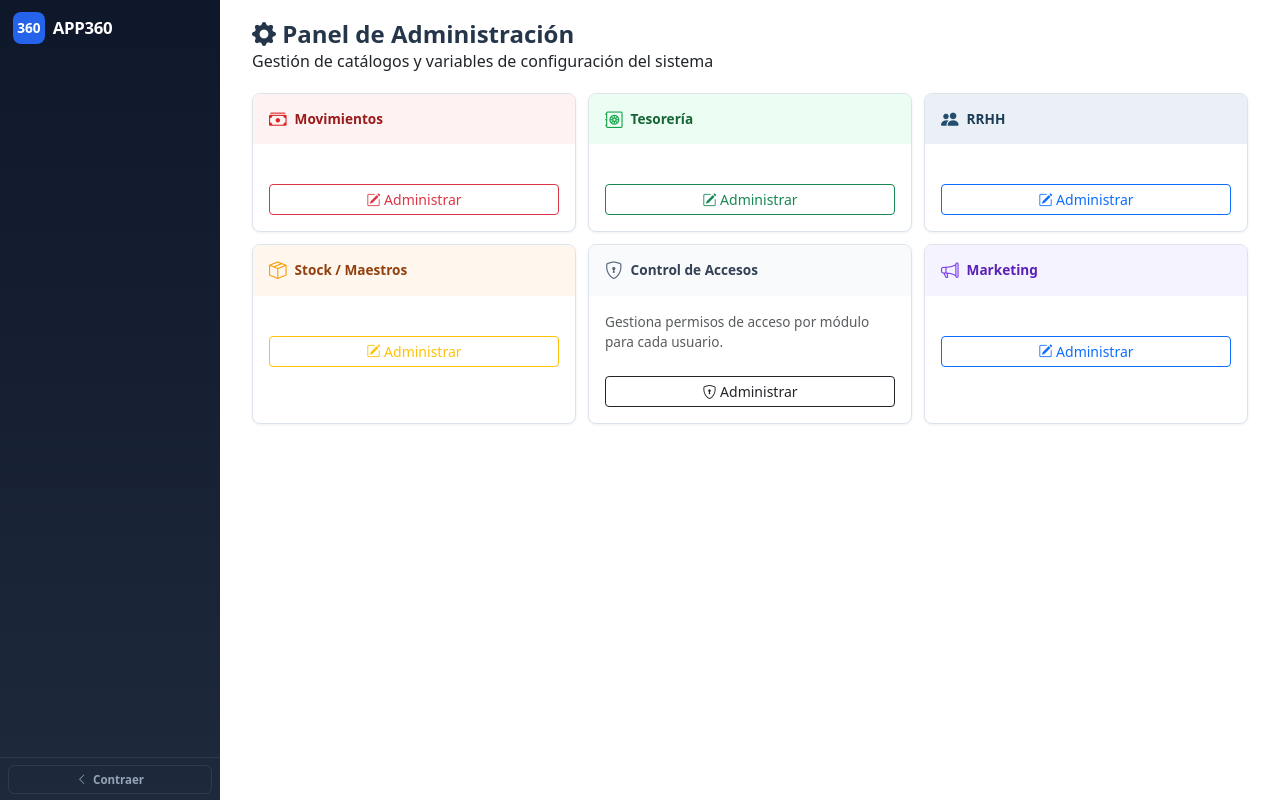
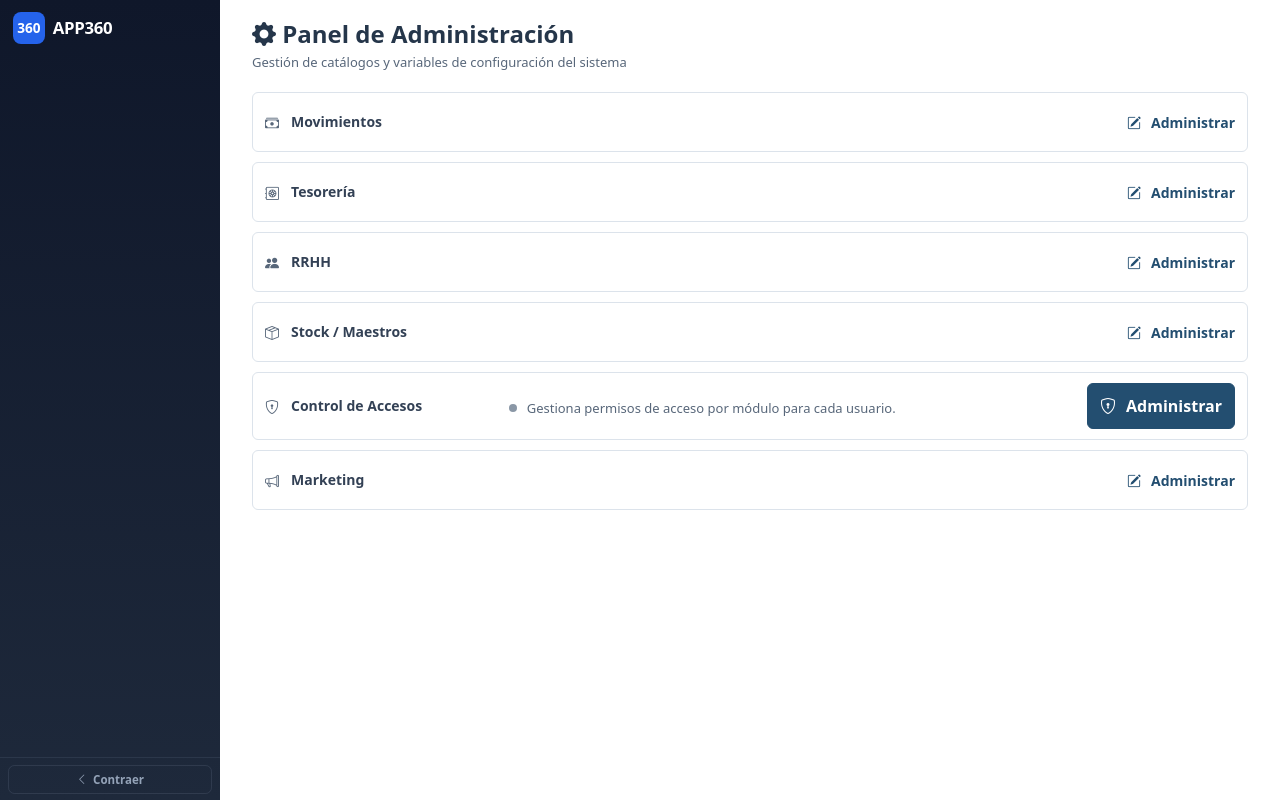
Before and after one commit to TataInti/app360, a Flask app: template templates/admin/admin_dashboard.html in a window 1280 px wide. Run offline with Flask 3, Linux system fonts and the light colour scheme; the template is opened without the code that fills it, so the values that code supplies are empty; parts of the project's set-up code (start-up, migrations or seed data) failed here and were passed over; some libraries are stand-ins or nearby versions.

Commit message:
Compactar panel de administración

```diff
--- a/static/css/app_components.css
+++ b/static/css/app_components.css
@@ -699,3 +699,108 @@
 .app-access-retry[hidden] {
     display: none;
 }
+
+.app-admin-list {
+    display: grid;
+    gap: var(--space-cell-y);
+    margin: 0;
+    padding: 0;
+    list-style: none;
+}
+
+.app-admin-row {
+    display: grid;
+    grid-template-columns: minmax(12rem, 0.9fr) minmax(0, 2.2fr) auto;
+    align-items: center;
+    gap: var(--space-control);
+    min-height: var(--control-height);
+    padding: var(--space-cell-y) var(--space-control);
+    border: 1px solid var(--color-border);
+    border-radius: var(--radius-control);
+    background: var(--color-surface);
+}
+
+.app-admin-row__heading {
+    display: flex;
+    min-width: 0;
+    align-items: center;
+    gap: var(--space-control);
+}
+
+.app-admin-icon {
+    flex: 0 0 auto;
+    color: var(--color-text-muted);
+    font-size: var(--font-size-body);
+}
+
+.app-admin-row__title {
+    min-width: 0;
+    margin: 0;
+    color: var(--color-text-body);
+    font-size: var(--font-size-body);
+    font-weight: var(--font-weight-strong);
+}
+
+.app-admin-row__statuses {
+    display: flex;
+    min-width: 0;
+    flex-wrap: wrap;
+    gap: var(--space-cell-y) var(--space-control);
+    margin: 0;
+    padding: 0;
+    list-style: none;
+}
+
+.app-admin-status {
+    display: inline-flex;
+    align-items: center;
+    color: var(--color-text-muted);
+    font-size: var(--font-size-note);
+    white-space: nowrap;
+}
+
+.app-admin-status .app-status__text {
+    color: var(--color-text-muted);
+    font-size: var(--font-size-note);
+}
+
+.app-admin-row__help {
+    min-width: 0;
+    margin: 0;
+}
+
+.app-admin-link {
+    display: inline-flex;
+    min-height: var(--control-height);
+    align-items: center;
+    justify-content: center;
+    gap: var(--space-cell-y);
+    color: var(--color-action);
+    font-size: var(--font-size-body);
+    font-weight: var(--font-weight-strong);
+    text-decoration: none;
+    white-space: nowrap;
+}
+
+.app-admin-link:hover {
+    color: var(--color-action-hover);
+    text-decoration: underline;
+}
+
+.app-admin-link:focus-visible,
+.app-admin-primary:focus-visible {
+    outline: 2px solid var(--color-focus);
+    outline-offset: 2px;
+}
+
+.app-admin-primary {
+    display: inline-flex;
+    align-items: center;
+    justify-content: center;
+    gap: var(--space-cell-y);
+    text-decoration: none;
+}
+
+.app-admin-primary:hover {
+    text-decoration: none;
+}
--- a/templates/admin/admin_dashboard.html
+++ b/templates/admin/admin_dashboard.html
@@ -1,145 +1,120 @@
 {% extends "base.html" %}
 
 {% block content %}
-<div class="container-fluid">
-    <div class="panel-header">
+<div class="container-fluid app-admin-page">
+    <header class="panel-header app-admin-header">
         <div>
-            <h1><i class="bi bi-gear-fill"></i> Panel de Administración</h1>
-            <span>Gestión de catálogos y variables de configuración del sistema</span>
+            <h1><i class="bi bi-gear-fill" aria-hidden="true"></i> Panel de Administración</h1>
+            <span class="panel-subtitle">Gestión de catálogos y variables de configuración del sistema</span>
         </div>
+    </header>
+
+    <ul class="app-admin-list" aria-label="Módulos de administración">
+        <li class="app-admin-row">
+            <div class="app-admin-row__heading">
+                <i class="bi bi-cash-stack app-admin-icon" aria-hidden="true"></i>
+                <h2 class="app-admin-row__title">Movimientos</h2>
             </div>
-
-    <div class="kpi-grid" style="grid-template-columns:repeat(auto-fill,minmax(280px,1fr))">
-        <!-- Movimientos -->
-        <div class="kpi-card admin-module admin-module--danger">
-            <div class="admin-module__head">
-                <i class="bi bi-cash-stack"></i>
-                <strong>Movimientos</strong>
-            </div>
-            <div class="admin-module__body">
-                <ul class="list-group list-group-flush">
+            <ul class="app-admin-row__statuses" aria-label="Datos de Movimientos">
                 {% for entidad, info in stats.get('movimientos', {}).items() %}
-                    <li class="list-group-item d-flex justify-content-between align-items-center px-0 py-1 border-0">
-                        {{ info.name }}
-                        <span class="badge bg-primary rounded-pill">{{ info.total }}</span>
+                <li class="app-status app-status--neutral app-admin-status">
+                    <span class="app-status__dot" aria-hidden="true"></span>
+                    <span class="app-status__text">{{ info.name }}: {{ info.total }}</span>
                 </li>
                 {% endfor %}
             </ul>
+            <a href="/admin/movimientos" class="app-admin-link">
+                <i class="bi bi-pencil-square" aria-hidden="true"></i> Administrar
+            </a>
+        </li>
+
+        <li class="app-admin-row">
+            <div class="app-admin-row__heading">
+                <i class="bi bi-safe2 app-admin-icon" aria-hidden="true"></i>
+                <h2 class="app-admin-row__title">Tesorería</h2>
             </div>
-            <div class="admin-module__foot">
-                <a href="/admin/movimientos" class="btn btn-sm btn-outline-danger w-100">
-                    <i class="bi bi-pencil-square"></i> Administrar
-                </a>
-            </div>
-        </div>
-
-        <!-- Tesorería -->
-        <div class="kpi-card admin-module admin-module--green">
-            <div class="admin-module__head">
-                <i class="bi bi-safe2"></i>
-                <strong>Tesorería</strong>
-            </div>
-            <div class="admin-module__body">
-                <ul class="list-group list-group-flush">
+            <ul class="app-admin-row__statuses" aria-label="Datos de Tesorería">
                 {% for entidad, info in stats.get('tesoreria', {}).items() %}
-                    <li class="list-group-item d-flex justify-content-between align-items-center px-0 py-1 border-0">
-                        {{ info.name }}
-                        <span class="badge bg-primary rounded-pill">{{ info.total }}</span>
+                <li class="app-status app-status--neutral app-admin-status">
+                    <span class="app-status__dot" aria-hidden="true"></span>
+                    <span class="app-status__text">{{ info.name }}: {{ info.total }}</span>
                 </li>
                 {% endfor %}
             </ul>
+            <a href="/admin/tesoreria" class="app-admin-link">
+                <i class="bi bi-pencil-square" aria-hidden="true"></i> Administrar
+            </a>
+        </li>
+
+        <li class="app-admin-row">
+            <div class="app-admin-row__heading">
+                <i class="bi bi-people-fill app-admin-icon" aria-hidden="true"></i>
+                <h2 class="app-admin-row__title">RRHH</h2>
             </div>
-            <div class="admin-module__foot">
-                <a href="/admin/tesoreria" class="btn btn-sm btn-outline-success w-100">
-                    <i class="bi bi-pencil-square"></i> Administrar
-                </a>
-            </div>
-        </div>
-
-        <!-- RRHH -->
-        <div class="kpi-card admin-module admin-module--blue">
-            <div class="admin-module__head">
-                <i class="bi bi-people-fill"></i>
-                <strong>RRHH</strong>
-            </div>
-            <div class="admin-module__body">
-                <ul class="list-group list-group-flush">
+            <ul class="app-admin-row__statuses" aria-label="Datos de RRHH">
                 {% for entidad, info in stats.get('rrhh', {}).items() %}
-                    <li class="list-group-item d-flex justify-content-between align-items-center px-0 py-1 border-0">
-                        {{ info.name }}
-                        <span class="badge bg-primary rounded-pill">{{ info.total }}</span>
+                <li class="app-status app-status--neutral app-admin-status">
+                    <span class="app-status__dot" aria-hidden="true"></span>
+                    <span class="app-status__text">{{ info.name }}: {{ info.total }}</span>
                 </li>
                 {% endfor %}
             </ul>
+            <a href="/admin/rrhh" class="app-admin-link">
+                <i class="bi bi-pencil-square" aria-hidden="true"></i> Administrar
+            </a>
+        </li>
+
+        <li class="app-admin-row">
+            <div class="app-admin-row__heading">
+                <i class="bi bi-box-seam app-admin-icon" aria-hidden="true"></i>
+                <h2 class="app-admin-row__title">Stock / Maestros</h2>
             </div>
-            <div class="admin-module__foot">
-                <a href="/admin/rrhh" class="btn btn-sm btn-outline-primary w-100">
-                    <i class="bi bi-pencil-square"></i> Administrar
-                </a>
-            </div>
-        </div>
-
-        <!-- Stock/Core -->
-        <div class="kpi-card admin-module admin-module--amber">
-            <div class="admin-module__head">
-                <i class="bi bi-box-seam"></i>
-                <strong>Stock / Maestros</strong>
-            </div>
-            <div class="admin-module__body">
-                <ul class="list-group list-group-flush">
+            <ul class="app-admin-row__statuses" aria-label="Datos de Stock y Maestros">
                 {% for entidad, info in stats.get('stock', {}).items() %}
-                    <li class="list-group-item d-flex justify-content-between align-items-center px-0 py-1 border-0">
-                        {{ info.name }}
-                        <span class="badge bg-primary rounded-pill">{{ info.total }}</span>
+                <li class="app-status app-status--neutral app-admin-status">
+                    <span class="app-status__dot" aria-hidden="true"></span>
+                    <span class="app-status__text">{{ info.name }}: {{ info.total }}</span>
                 </li>
                 {% endfor %}
             </ul>
+            <a href="/admin/stock" class="app-admin-link">
+                <i class="bi bi-pencil-square" aria-hidden="true"></i> Administrar
+            </a>
+        </li>
+
+        <li class="app-admin-row app-admin-row--access">
+            <div class="app-admin-row__heading">
+                <i class="bi bi-shield-lock app-admin-icon" aria-hidden="true"></i>
+                <h2 class="app-admin-row__title">Control de Accesos</h2>
             </div>
-            <div class="admin-module__foot">
-                <a href="/admin/stock" class="btn btn-sm btn-outline-warning w-100">
-                    <i class="bi bi-pencil-square"></i> Administrar
+            <p class="app-admin-row__help">
+                <span class="app-status app-status--neutral app-admin-status">
+                    <span class="app-status__dot" aria-hidden="true"></span>
+                    <span class="app-status__text">Gestiona permisos de acceso por módulo para cada usuario.</span>
+                </span>
+            </p>
+            <a href="/admin/accesos" class="app-actions__primary app-admin-primary">
+                <i class="bi bi-shield-lock" aria-hidden="true"></i> Administrar
             </a>
+        </li>
+
+        <li class="app-admin-row">
+            <div class="app-admin-row__heading">
+                <i class="bi bi-megaphone app-admin-icon" aria-hidden="true"></i>
+                <h2 class="app-admin-row__title">Marketing</h2>
             </div>
-        </div>
-
-        <!-- Control de Accesos -->
-        <div class="kpi-card admin-module admin-module--neutral">
-            <div class="admin-module__head">
-                <i class="bi bi-shield-lock"></i>
-                <strong>Control de Accesos</strong>
-            </div>
-            <div class="admin-module__body">
-                <p class="text-muted mb-0" style="font-size:.85rem">Gestiona permisos de acceso por módulo para cada usuario.</p>
-            </div>
-            <div class="admin-module__foot">
-                <a href="/admin/accesos" class="btn btn-sm btn-outline-dark w-100">
-                    <i class="bi bi-shield-lock"></i> Administrar
-                </a>
-            </div>
-        </div>
-
-        <!-- Marketing -->
-        <div class="kpi-card admin-module admin-module--purple">
-            <div class="admin-module__head">
-                <i class="bi bi-megaphone"></i>
-                <strong>Marketing</strong>
-            </div>
-            <div class="admin-module__body">
-                <ul class="list-group list-group-flush">
+            <ul class="app-admin-row__statuses" aria-label="Datos de Marketing">
                 {% for entidad, info in stats.get('marketing', {}).items() %}
-                    <li class="list-group-item d-flex justify-content-between align-items-center px-0 py-1 border-0">
-                        {{ info.name }}
-                        <span class="badge bg-primary rounded-pill">{{ info.total }}</span>
+                <li class="app-status app-status--neutral app-admin-status">
+                    <span class="app-status__dot" aria-hidden="true"></span>
+                    <span class="app-status__text">{{ info.name }}: {{ info.total }}</span>
                 </li>
                 {% endfor %}
             </ul>
-            </div>
-            <div class="admin-module__foot" style="display:flex;gap:.5rem">
-                <a href="/admin/marketing" class="btn btn-sm btn-outline-primary w-100">
-                    <i class="bi bi-pencil-square"></i> Administrar
+            <a href="/admin/marketing" class="app-admin-link">
+                <i class="bi bi-pencil-square" aria-hidden="true"></i> Administrar
             </a>
-            </div>
-        </div>
-    </div>
+        </li>
+    </ul>
 </div>
 {% endblock %}
```
Also changed, not shown: tests/test_admin_dashboard_static.py (added, +21 -0 lines). Lines whose indentation alone changed are shown as unchanged.
